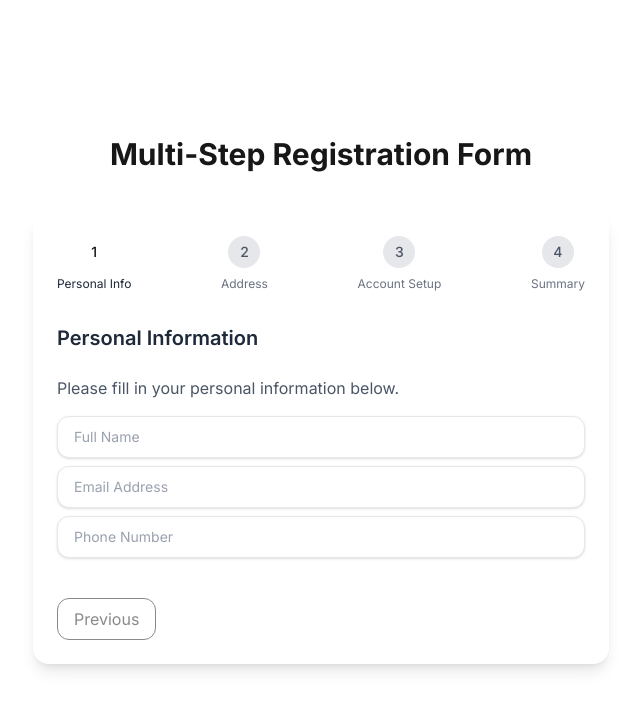
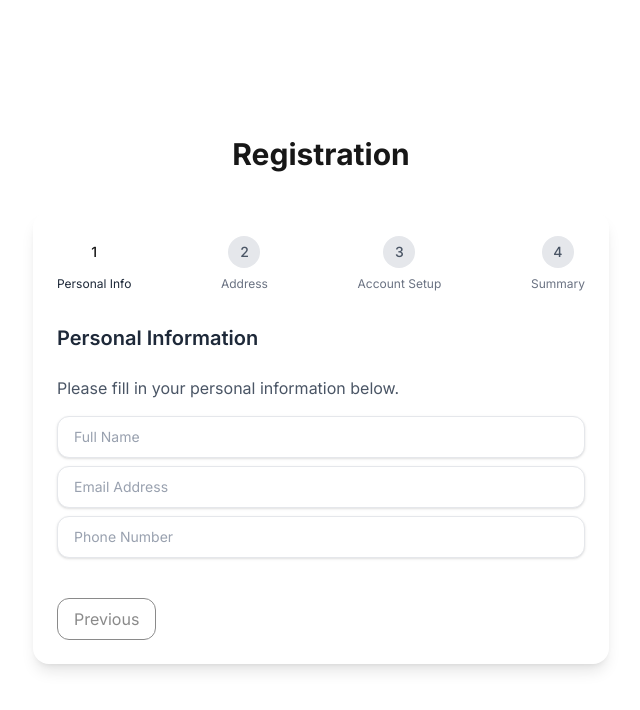
Before and after one commit to naimur-reza/pxlhut-task, a Next.js app: page / in a window 1280 px wide. Shown: the top 710 px of the page, without its empty margins (319-959 px from the left). Built offline with nearby package versions, Linux system fonts and the light colour scheme.

Commit message:
Update: Modify registration form title and enhance submission success message styling

```diff
--- a/src/app/page.tsx
+++ b/src/app/page.tsx
@@ -4,9 +4,7 @@ export default function Home() {
   return (
     <main className="min-h-screen flex items-center justify-center p-4 ">
       <div className="w-full max-w-2xl">
-        <h1 className="text-3xl font-bold text-center mb-8">
-          Multi-Step Registration Form
-        </h1>
+        <h1 className="text-3xl font-bold text-center mb-8">Registration</h1>
         <MultiStepForm />
       </div>
     </main>
--- a/src/components/multi-step-form.tsx
+++ b/src/components/multi-step-form.tsx
@@ -98,10 +98,8 @@ const MultiStepForm = () => {
             />
           </svg>
         </div>
-        <h2 className="text-2xl font-bold text-gray-800 mb-2">
-          Submission Successful!
-        </h2>
-        <p className="text-gray-600 mb-6">Thank you for completing the form.</p>
+        <h2 className="text-2xl font-bold  mb-2">Submission Successful!</h2>
+        <p className="text-gray-400 mb-6">Thank you for completing the form.</p>
         <button
           onClick={() => {
             setIsSubmitted(false);
```
